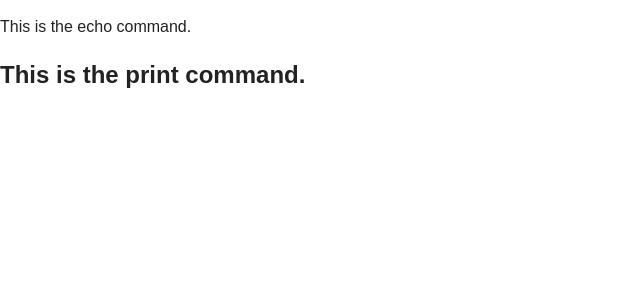
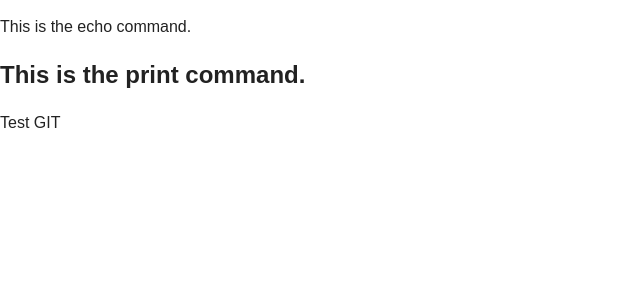
Before and after one commit to fourkitchens/badcamp-php, a PHP site: page /example/examples/001-My_First_PHP_Page.php in a window 1280 px wide. Shown: the top 300 px of the page, without its empty margins (0-640 px from the left). Run offline with PHP 8.4, Linux system fonts and the light colour scheme.

Commit message:
add test line to ensure local commits work

```diff
--- a/examples/001-My_First_PHP_Page.php
+++ b/examples/001-My_First_PHP_Page.php
@@ -22,6 +22,8 @@
 
   print "<h2>This is the print command.</h2>";
 
+  echo "<p>Test GIT</p>";
+
 ?>
 
 
```
